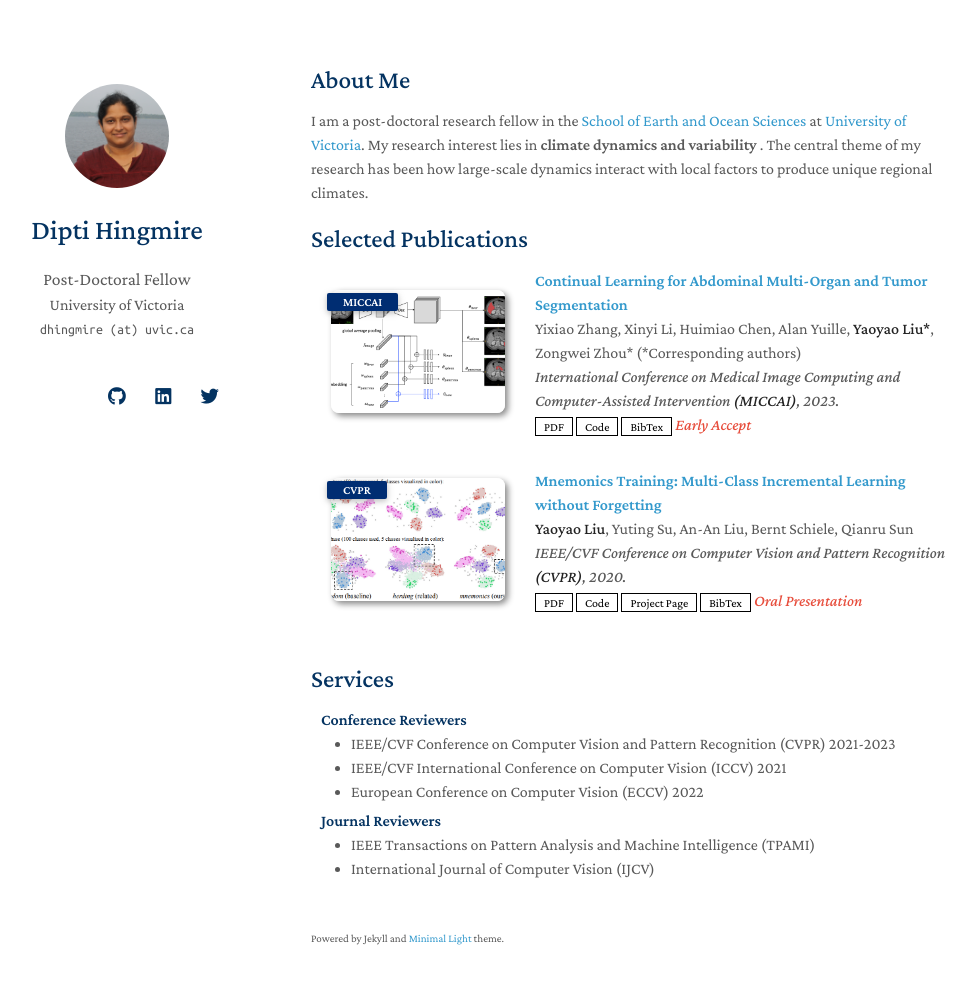
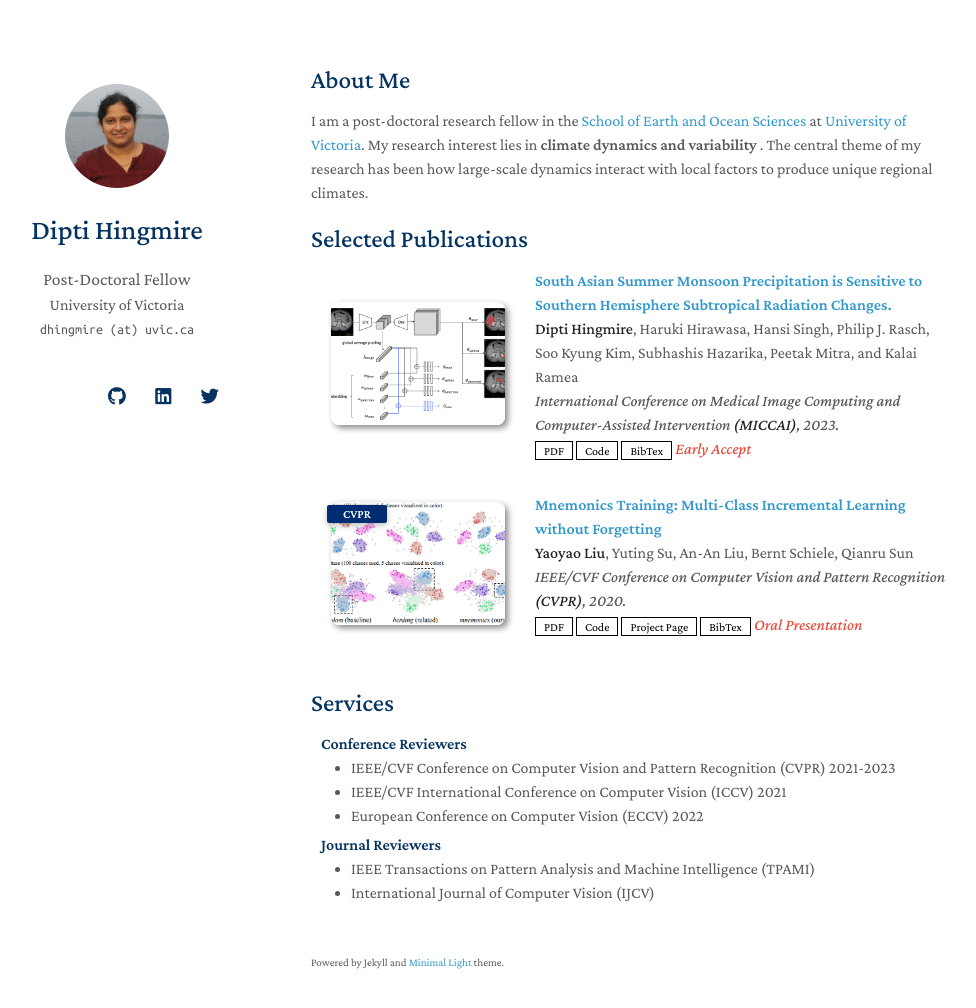
Before and after one commit to diptiSH/diptiSH.github.io, a Jekyll site: the page built from index.md, in a window 1280 px wide and 1043 px high. Shown: the top 1008 px of the window, without its empty margins (159-1135 px from the left). Built offline with Jekyll 4.4.1, drawn with Linux system fonts in a browser that asks for light colours; nearby versions of some CDN libraries; a style sheet for code colours, icons or effects is not loaded; our own code applies the rules of GitHub Pages for plain Markdown files.

Commit message:
Update publications.yml

```diff
--- a/_data/publications.yml
+++ b/_data/publications.yml
@@ -1,8 +1,8 @@
 main:
 
-  - title: Continual Learning for Abdominal Multi-Organ and Tumor Segmentation
-    authors: Yixiao Zhang, Xinyi Li, Huimiao Chen, Alan Yuille, <strong>Yaoyao Liu*</strong>, Zongwei Zhou* (*Corresponding authors)
-    conference_short: MICCAI
+  - title: South Asian Summer Monsoon Precipitation is Sensitive to Southern Hemisphere Subtropical Radiation Changes.
+    authors: <strong>Dipti Hingmire</strong>, Haruki Hirawasa, Hansi Singh, Philip J. Rasch, Soo Kyung Kim, Subhashis Hazarika, Peetak Mitra, and Kalai Ramea
+    <!--conference_short: MICCAI-->
     conference: International Conference on Medical Image Computing and Computer-Assisted Intervention <strong>(MICCAI)</strong>, 2023.
     pdf: https://arxiv.org/pdf/2306.00988.pdf
     code: https://github.com/MrGiovanni/ContinualLearning
```
